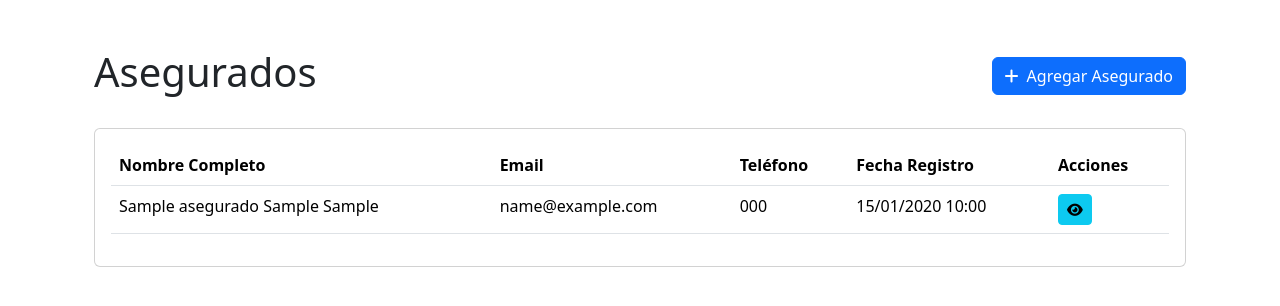
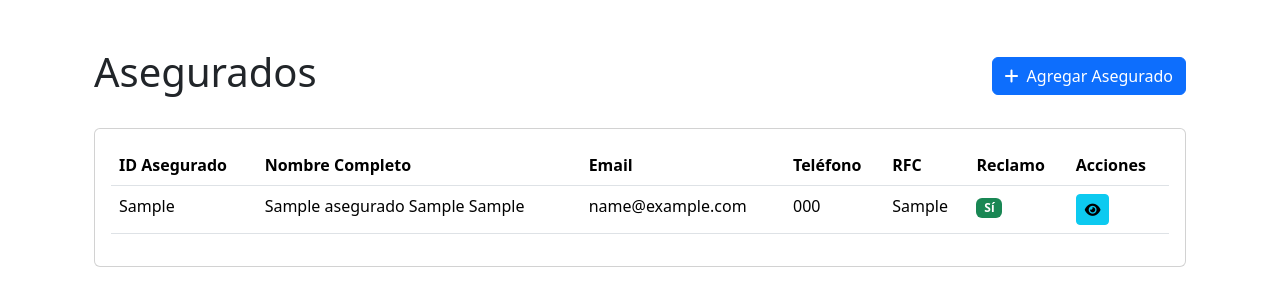
Before and after one commit to victornetroski/SistemaAdmin, a Django app: page /gestor_documentos/asegurados/ in a window 1280 px wide. Shown: the part 56-362 px from the top of the page. Run offline with Django 5.2, Linux system fonts and the light colour scheme; a user stored in the database is signed in; tables that the repository leaves empty hold one stand-in row (values such as "Sample post").

Commit message:
tabla asegurado3

```diff
--- a/gestor_documentos/models.py
+++ b/gestor_documentos/models.py
@@ -2,11 +2,36 @@ from django.db import models
 from django.contrib.auth.models import User
 
 class Asegurado(models.Model):
+    GENERO_CHOICES = [
+        ('M', 'Masculino'),
+        ('F', 'Femenino'),
+        ('O', 'Otro'),
+    ]
+
+    id_asegurado = models.CharField(max_length=50, unique=True, null=True, blank=True)
+    id_poliza = models.CharField(max_length=50, null=True, blank=True)
     nombre = models.CharField(max_length=100)
     apellido_paterno = models.CharField(max_length=100)
     apellido_materno = models.CharField(max_length=100)
+    fecha_nacimiento = models.DateField(null=True, blank=True)
+    genero = models.CharField(max_length=1, choices=GENERO_CHOICES, default='O')
+    rfc = models.CharField(max_length=13, null=True, blank=True)
     email = models.EmailField(unique=True)
-    telefono = models.CharField(max_length=20, blank=True)
+    telefono = models.CharField(max_length=20)
+    titulat_conyuge_dependiente = models.CharField(max_length=100, blank=True)
+    iniciar_reclamo = models.BooleanField(default=False)
+    archivo_xml = models.FileField(upload_to='xmls/', null=True, blank=True)
+    diagnostico = models.TextField(blank=True)
+    numero_factura1 = models.CharField(max_length=50, blank=True)
+    importe_factura1 = models.DecimalField(max_digits=10, decimal_places=2, null=True, blank=True)
+    dia1 = models.IntegerField(null=True, blank=True)
+    dia2 = models.IntegerField(null=True, blank=True)
+    mes1 = models.IntegerField(null=True, blank=True)
+    mes2 = models.IntegerField(null=True, blank=True)
+    año1 = models.IntegerField(null=True, blank=True)
+    año2 = models.IntegerField(null=True, blank=True)
+    año3 = models.IntegerField(null=True, blank=True)
+    año4 = models.IntegerField(null=True, blank=True)
     fecha_registro = models.DateTimeField(auto_now_add=True)
     usuario = models.ForeignKey(User, on_delete=models.CASCADE)
 
--- a/gestor_documentos/views.py
+++ b/gestor_documentos/views.py
@@ -2,7 +2,7 @@ from django.shortcuts import render, redirect, get_object_or_404
 from django.contrib.auth.decorators import login_required
 from django.contrib import messages
 from .models import Documento, Asegurado
-from .forms import DocumentoForm
+from .forms import DocumentoForm, AseguradoForm
 from gestor_xml.views import procesar_xml
 import xml.etree.ElementTree as ET
 import os
@@ -27,21 +27,19 @@ def lista_asegurados(request):
 @login_required
 def agregar_asegurado(request):
     if request.method == 'POST':
-        try:
-            asegurado = Asegurado.objects.create(
-                nombre=request.POST['nombre'],
-                apellido_paterno=request.POST['apellido_paterno'],
-                apellido_materno=request.POST['apellido_materno'],
-                email=request.POST['email'],
-                telefono=request.POST['telefono'],
-                usuario=request.user
-            )
+        form = AseguradoForm(request.POST, request.FILES)
+        if form.is_valid():
+            asegurado = form.save(commit=False)
+            asegurado.usuario = request.user
+            asegurado.save()
             messages.success(request, 'Asegurado agregado exitosamente.')
             return redirect('lista_asegurados')
-        except Exception as e:
-            messages.error(request, f'Error al agregar asegurado: {str(e)}')
+        else:
+            messages.error(request, 'Por favor, corrija los errores en el formulario.')
+    else:
+        form = AseguradoForm()
 
-    return render(request, 'gestor_documentos/agregar_asegurado.html')
+    return render(request, 'gestor_documentos/agregar_asegurado.html', {'form': form})
 
 @login_required
 def detalle_asegurado(request, asegurado_id):
--- a/templates/gestor_documentos/lista_asegurados.html
+++ b/templates/gestor_documentos/lista_asegurados.html
@@ -26,20 +26,30 @@
                 <table class="table table-hover">
                     <thead>
                         <tr>
+                            <th>ID Asegurado</th>
                             <th>Nombre Completo</th>
                             <th>Email</th>
                             <th>Teléfono</th>
-                            <th>Fecha Registro</th>
+                            <th>RFC</th>
+                            <th>Reclamo</th>
                             <th>Acciones</th>
                         </tr>
                     </thead>
                     <tbody>
                         {% for asegurado in asegurados %}
                         <tr>
+                            <td>{{ asegurado.id_asegurado|default:"-" }}</td>
                             <td>{{ asegurado.nombre }} {{ asegurado.apellido_paterno }} {{ asegurado.apellido_materno }}</td>
                             <td>{{ asegurado.email }}</td>
                             <td>{{ asegurado.telefono }}</td>
-                            <td>{{ asegurado.fecha_registro|date:"d/m/Y H:i" }}</td>
+                            <td>{{ asegurado.rfc|default:"-" }}</td>
+                            <td>
+                                {% if asegurado.iniciar_reclamo %}
+                                <span class="badge bg-success">Sí</span>
+                                {% else %}
+                                <span class="badge bg-secondary">No</span>
+                                {% endif %}
+                            </td>
                             <td>
                                 <a href="{% url 'detalle_asegurado' asegurado.id %}" class="btn btn-sm btn-info">
                                     <i class="fas fa-eye"></i>
@@ -48,7 +58,7 @@
                         </tr>
                         {% empty %}
                         <tr>
-                            <td colspan="5" class="text-center">No hay asegurados registrados.</td>
+                            <td colspan="7" class="text-center">No hay asegurados registrados.</td>
                         </tr>
                         {% endfor %}
                     </tbody>
```
Also changed, not shown: gestor_documentos/forms.py (+25 -1 lines), gestor_documentos/migrations/0003_asegurado_archivo_xml_asegurado_año1_asegurado_año2_and_more.py (added).
